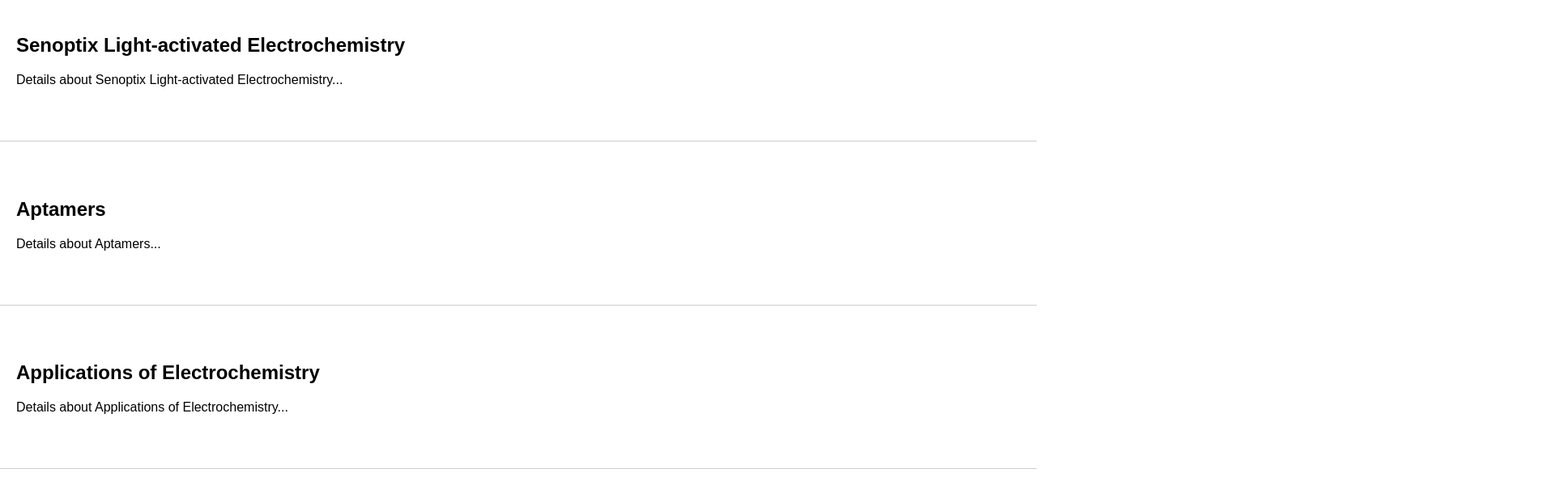
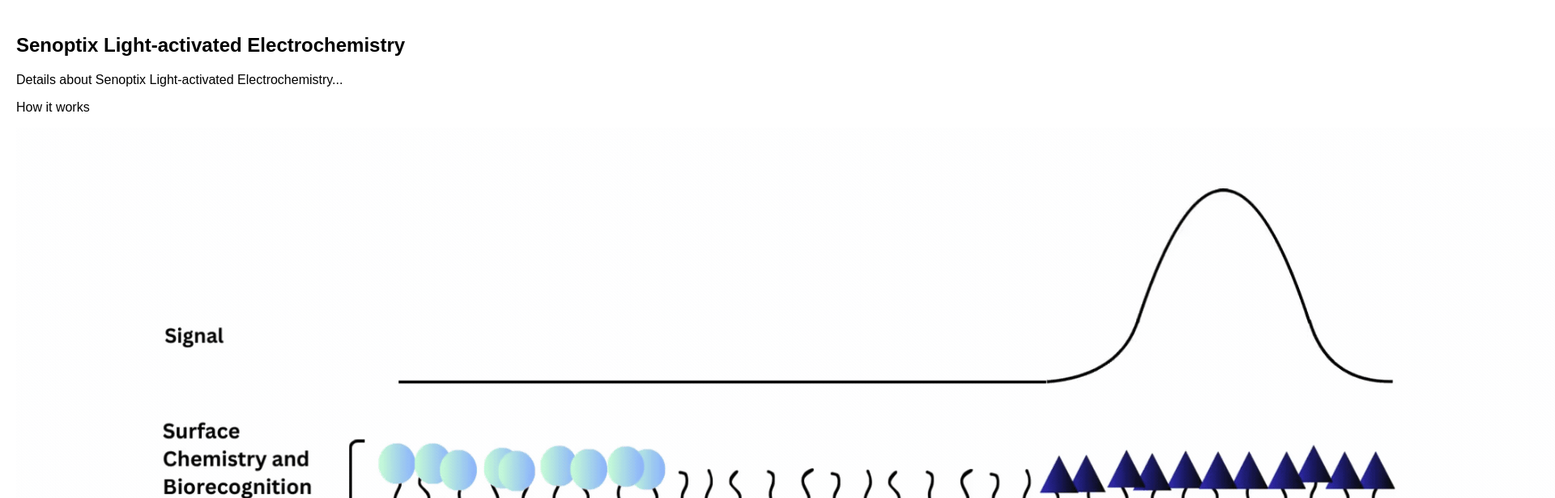
Before and after one commit to ajah0ng/Senoptix, a React (Vite) app: page /our-technology in a window 1280 px wide. Shown: the part 240-856 px from the top of the page at 81% size, 1920 px wide, since content can reach past the window. Built offline with nearby package versions, Linux system fonts and the light colour scheme.

Commit message:
Add: diagram gif to assests and technology

```diff
--- a/src/Components/OurTechnology.css
+++ b/src/Components/OurTechnology.css
@@ -13,3 +13,8 @@
         font-size: 1.2em;
         margin: 20px 0;
       }
+
+      .small-gif {
+        width: 100px; /* Adjust the width as needed */
+        height: auto; /* Maintain aspect ratio */
+    }
--- a/src/Components/OurTechnology.jsx
+++ b/src/Components/OurTechnology.jsx
@@ -1,6 +1,6 @@
 import React from 'react';
 import './OurTechnology.css';
-
+import gif from '../assets/diagram.gif'
 const OurTechnology = () => {
 return (
         <div>
@@ -8,6 +8,8 @@
         <section id="tech1">
         <h2>Senoptix Light-activated Electrochemistry</h2>
         <p>Details about Senoptix Light-activated Electrochemistry...</p>
+        <p>How it works</p>
+        <img src={gif} alt="Light-activated Electrochemistry GIF" />
         </section>
         <section id="tech2">
         <h2>Aptamers</h2>
```
Also changed, not shown: src/assets/diagram.gif (added).
